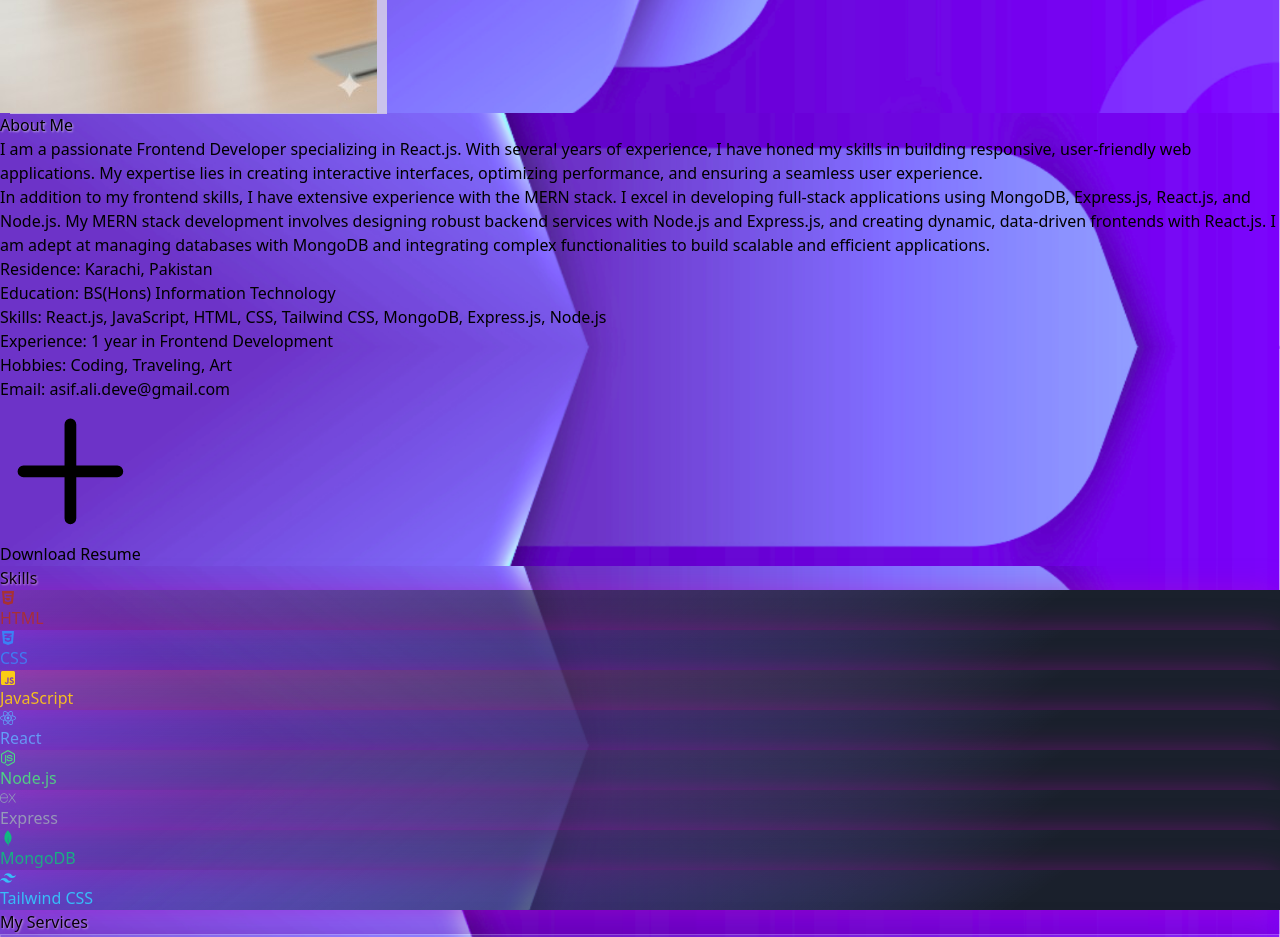
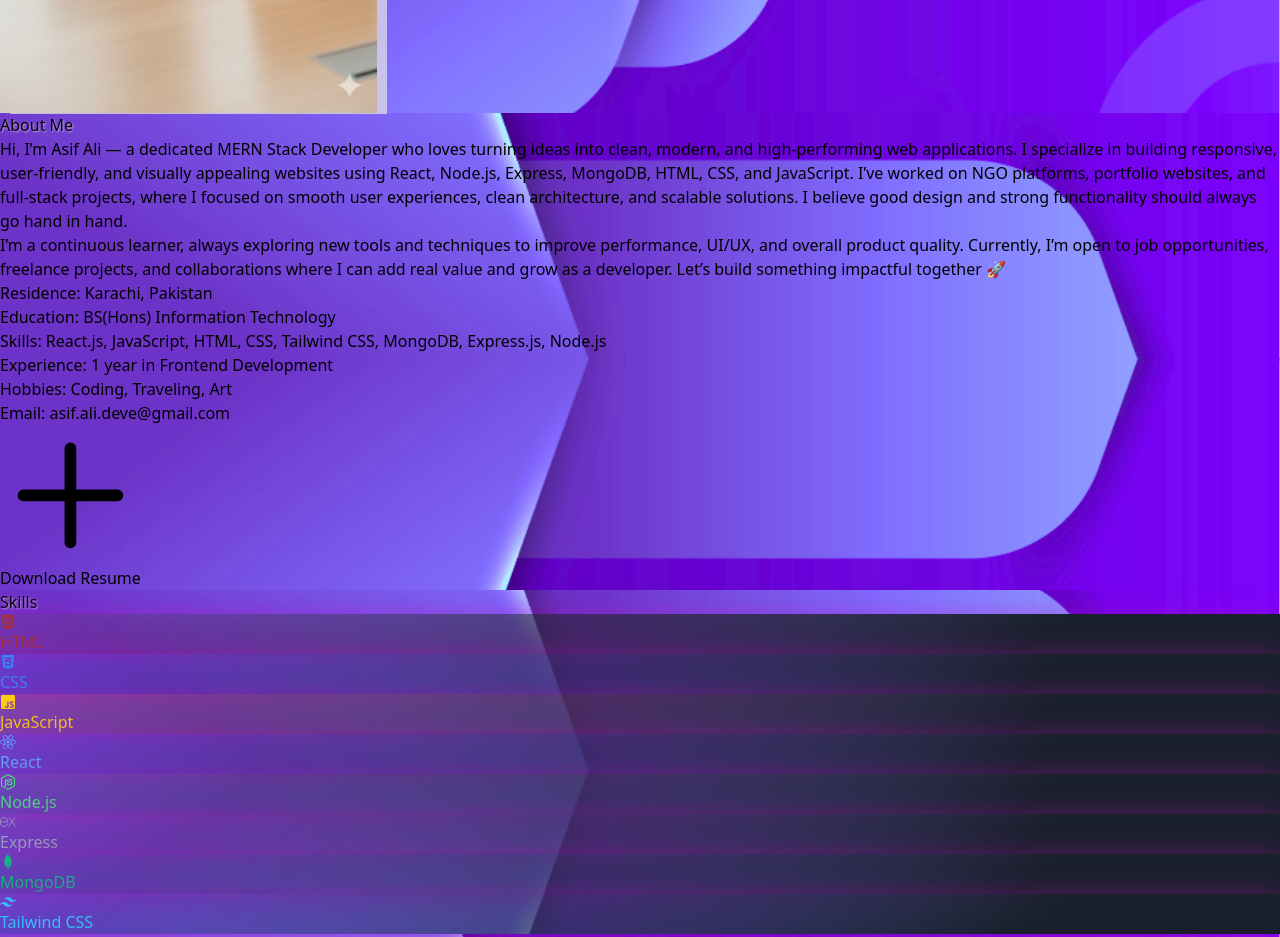
Before and after one commit to 786asifakbar/porto, a React (Vite) app: page / in a window 1280 px wide. Shown: the part 1240-2177 px from the top of the page. Built offline with nearby package versions, Linux system fonts and the light colour scheme.

Commit message:
fix: update About component description to reflect current skills and experiences

```diff
--- a/src/components/About.jsx
+++ b/src/components/About.jsx
@@ -24,18 +24,22 @@ const About = () => {
 
         {/* Paragraph with subtle color gradients */}
         <p className="text-sm md:text-md mt-4 md:mt-5 leading-relaxed text-gray-300">
-          I am a passionate Frontend Developer specializing in React.js. With several years of experience,
-          I have honed my skills in building responsive, user-friendly web applications. My expertise lies
-          in creating interactive interfaces, optimizing performance, and ensuring a seamless user experience.
+          Hi, I’m Asif Ali — a dedicated MERN Stack Developer who loves turning ideas into clean,
+          modern, and high-performing web applications. I specialize in building responsive,
+          user-friendly, and visually appealing websites using React, Node.js, Express, MongoDB,
+          HTML, CSS, and JavaScript.
+          I’ve worked on NGO platforms, portfolio websites, and full-stack projects,
+          where I focused on smooth user experiences,
+          clean architecture, and scalable solutions.
+          I believe good design and strong functionality should always go hand in hand.
         </p>
         <p className="text-sm md:text-md mt-4 md:mt-5 leading-relaxed text-gray-300">
-          In addition to my frontend skills, I have extensive experience with the MERN stack. I excel in
-          developing full-stack applications using MongoDB, Express.js, React.js, and Node.js. My MERN stack
-          development involves designing robust backend services with Node.js and Express.js, and creating
-          dynamic, data-driven frontends with React.js. I am adept at managing databases with MongoDB and
-          integrating complex functionalities to build scalable and efficient applications.
+          I’m a continuous learner, always exploring new tools and techniques to improve
+           performance, UI/UX, and overall product quality. Currently,
+           I’m open to job opportunities, freelance projects,
+           and collaborations where I can add real value and grow as a developer.
+           Let’s build something impactful together 🚀
         </p>
-
         {/* Information Grid with 3D shadow effect */}
         <div className="grid grid-cols-1 md:grid-cols-2 gap-4 text-xs md:text-sm mt-5">
           {[
```
